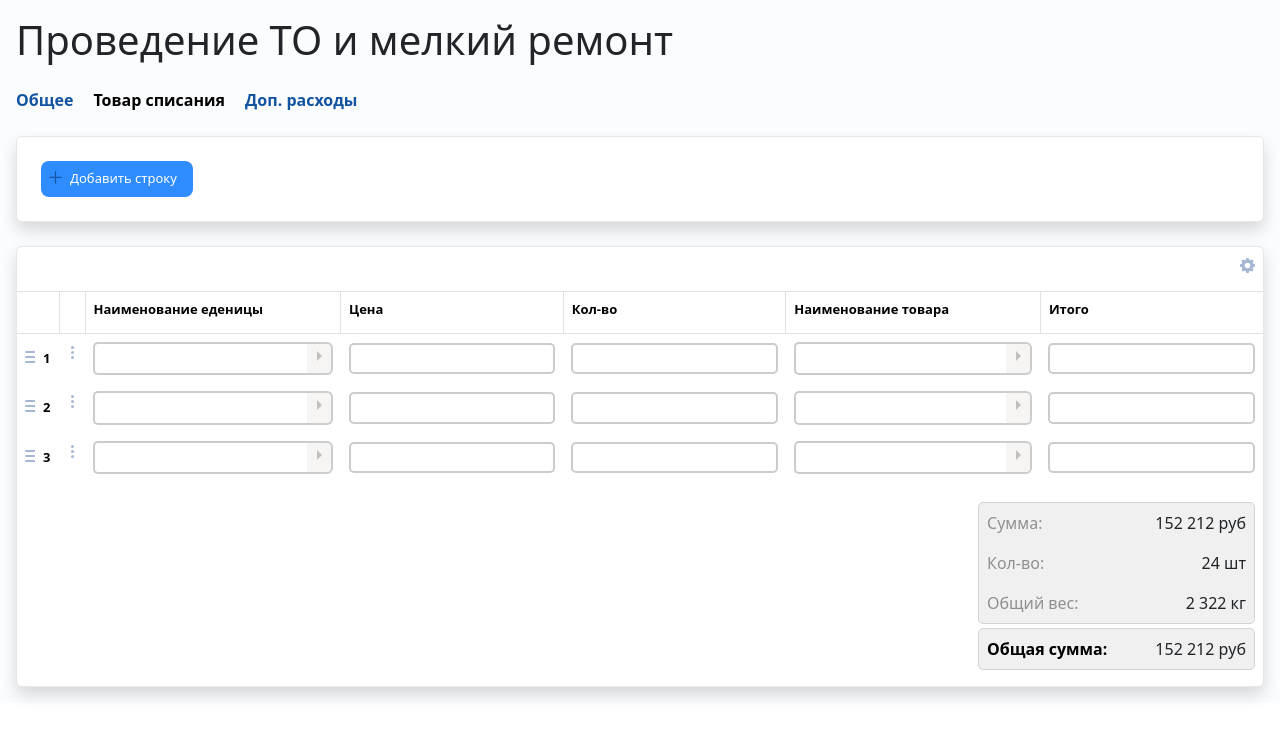
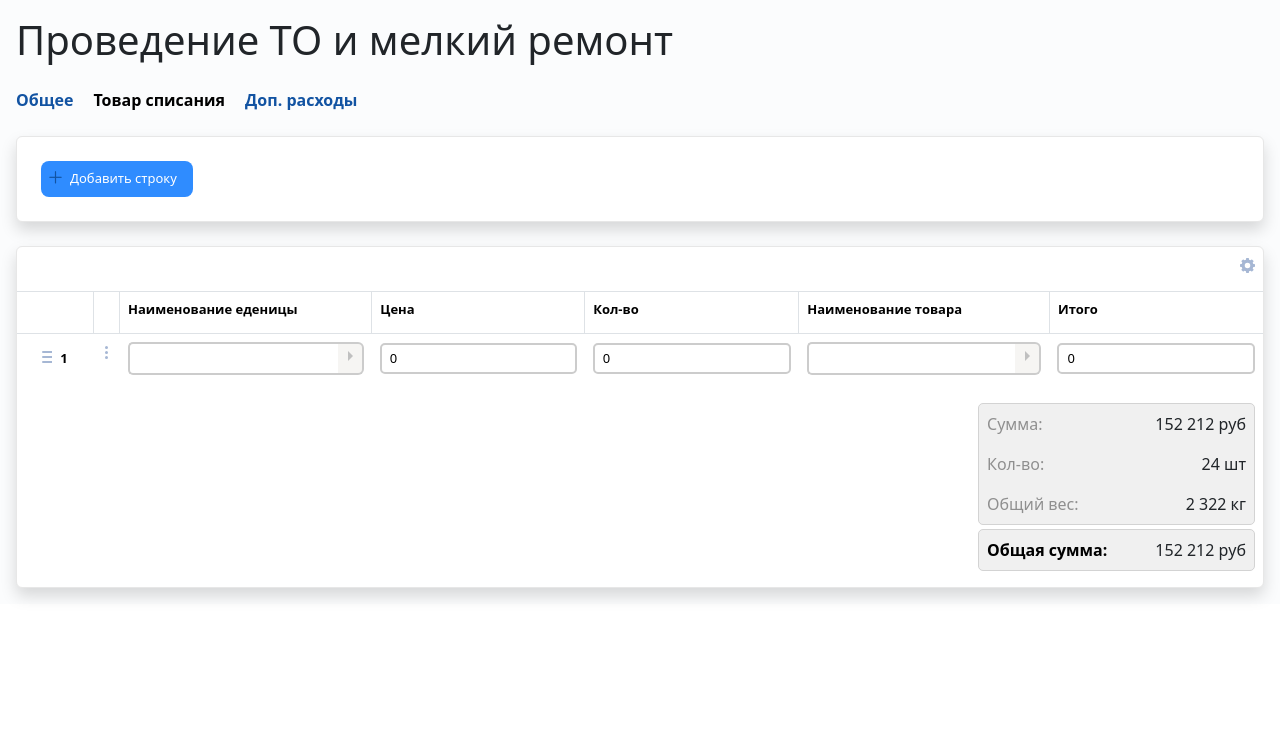
Before and after one commit to Ahatron/tables, a Vue app: page / in a window 1280 px wide. Shown: the top 740 px of the page. Built offline with nearby package versions, Linux system fonts and the light colour scheme.

Commit message:
debugging add and show rows

```diff
--- a/src/components/ProductsTable.vue
+++ b/src/components/ProductsTable.vue
@@ -41,12 +41,12 @@
         class="table position-relative  table-bordered border-start-0 mb-0">
         <thead>
           <tr>
-            <th v-for="({ name }, i) in globalStore.theadCells"
+            <th v-for="{ name } of globalStore.theadCells"
               :key="name"
               @mousedown="columnReplace.startDrag"
               @mouseenter="columnReplace.handleMouseOver"
               @mouseleave="columnReplace.mouseLeave">
-              <span :style="{ 'min-width': i > 1 ? '60px !important' : '' }"> {{ name }}</span>
+              <span :style="{ 'min-width': name === '' ? '60px !important' : '' }"> {{ name }}</span>
               <div class="replace-left"
                 @mouseenter="columnReplace.replace"></div>
               <div class="replace-right"
@@ -58,10 +58,13 @@
         </thead>
         <TransitionGroup name="list"
           tag="tbody">
-          <tr v-for="(row, i) in globalStore.rows"
-            :key="row.id"
+          <tr v-for="row, i in globalStore.rows"
+            :key="i"
             @mouseenter="rowReplace.rowOver">
-            <td @mousedown="rowReplace.startRowDrag"
+            <template v-for="cell, index of row"
+              :key="cell.header">
+              <td v-if="cell.header === ''"
+                @mousedown="rowReplace.startRowDrag"
                 style=" font-weight: 600; font-size: small; user-select: none; width: 30px !important;">
                 <div>
                   <button class="p-0 me-3"
@@ -71,35 +74,22 @@
                   </button>
                 </div>
               </td>
-            <td class="user-select-none "
+              <td v-else-if="cell.header === ' '"
+                class="user-select-none "
                 style="width: 20px !important;">
-              <action-button :rowId="row.id" />
+                <action-button :rowId="index" />
               </td>
-            <td>
-              <MyDropDown class="w-100 " />
+              <td v-else-if="typeof cell.value === 'string'">
+                <MyDropDown class="w-100" />
               </td>
-            <td>
+              <td v-else>
                 <div>
-                <input type="number"
+                  <input v-model="cell.value"
+                    type="number"
                     class="w-100 py-1 px-2">
                 </div>
               </td>
-            <td>
-              <div>
-                <input type="number"
-                  class="w-100 py-1 px-2">
-              </div>
-            </td>
-            <td>
-              <MyDropDown class="w-100 " />
-
-            </td>
-            <td>
-              <div>
-                <input type="number"
-                  class="w-100 py-1 px-2">
-              </div>
-            </td>
+            </template>
           </tr>
         </TransitionGroup>
       </table>
--- a/src/stores/global.store.ts
+++ b/src/stores/global.store.ts
@@ -1,25 +1,39 @@
 import { defineStore } from 'pinia'
-import { ref } from 'vue'
-
-interface Product {
-  id: number
-}
+import { reactive, ref } from 'vue'
 
 const useGlobalStore = defineStore('global', () => {
   const theadCells = ref([
-      { name: '', visible: true },
-      { name: '', visible: true },
-      { name: 'Наименование еденицы', visible: true },
-      { name: 'Цена', visible: true },
-      { name: 'Кол-во', visible: true },
-      { name: 'Наименование товара', visible: true },
-      { name: 'Итого', visible: true }
+      { name: '', visible: true, index: 0 },
+      { name: ' ', visible: true, index: 1 },
+      { name: 'Наименование еденицы', visible: true, index: 2 },
+      { name: 'Цена', visible: true, index: 3 },
+      { name: 'Кол-во', visible: true, index: 4 },
+      { name: 'Наименование товара', visible: true, index: 5 },
+      { name: 'Итого', visible: true, index: 6 }
     ]),
-    rows = ref<Product[]>([{ id: 1 }, { id: 2 }, { id: 3 }])
+    rows = reactive([
+      [
+        { value: '', header: theadCells.value[0].name },
+        { value: '', header: theadCells.value[1].name },
+        { value: '', header: theadCells.value[2].name },
+        { value: 0, header: theadCells.value[3].name },
+        { value: 0, header: theadCells.value[4].name },
+        { value: '', header: theadCells.value[5].name },
+        { value: 0, header: theadCells.value[6].name }
+      ]
+    ])
   const table = ref<HTMLTableElement>()
 
   function addRow() {
-    rows.value.push({ id: Date.now() })
+    rows.push([
+      { value: '', header: theadCells.value[0].name },
+      { value: '', header: theadCells.value[1].name },
+      { value: '', header: theadCells.value[2].name },
+      { value: 0, header: theadCells.value[3].name },
+      { value: 0, header: theadCells.value[4].name },
+      { value: '', header: theadCells.value[5].name },
+      { value: 0, header: theadCells.value[6].name }
+    ])
   }
 
   function columnShowToggle(colIndex: number, show: boolean) {
@@ -33,8 +47,8 @@ const useGlobalStore = defineStore('global', () => {
     }
   }
 
-  function removeRow(removeId: number) {
-    rows.value = rows.value.filter(({ id }) => id !== removeId)
+  function removeRow(removeIndex: number) {
+    rows.splice(removeIndex, 1)
   }
 
   return { theadCells, rows, table, addRow, columnShowToggle, removeRow }
```
Lines whose indentation alone changed are shown as unchanged.
